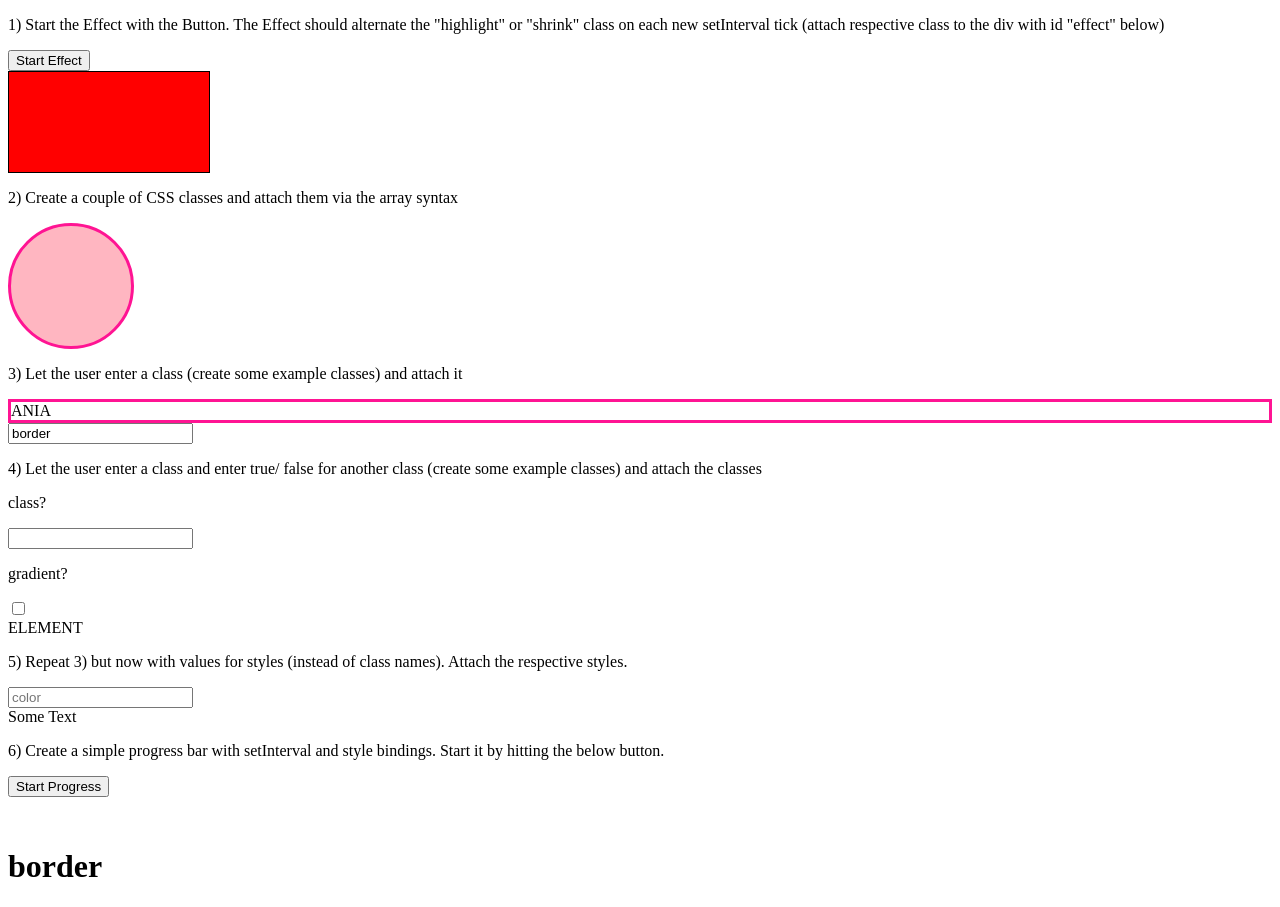
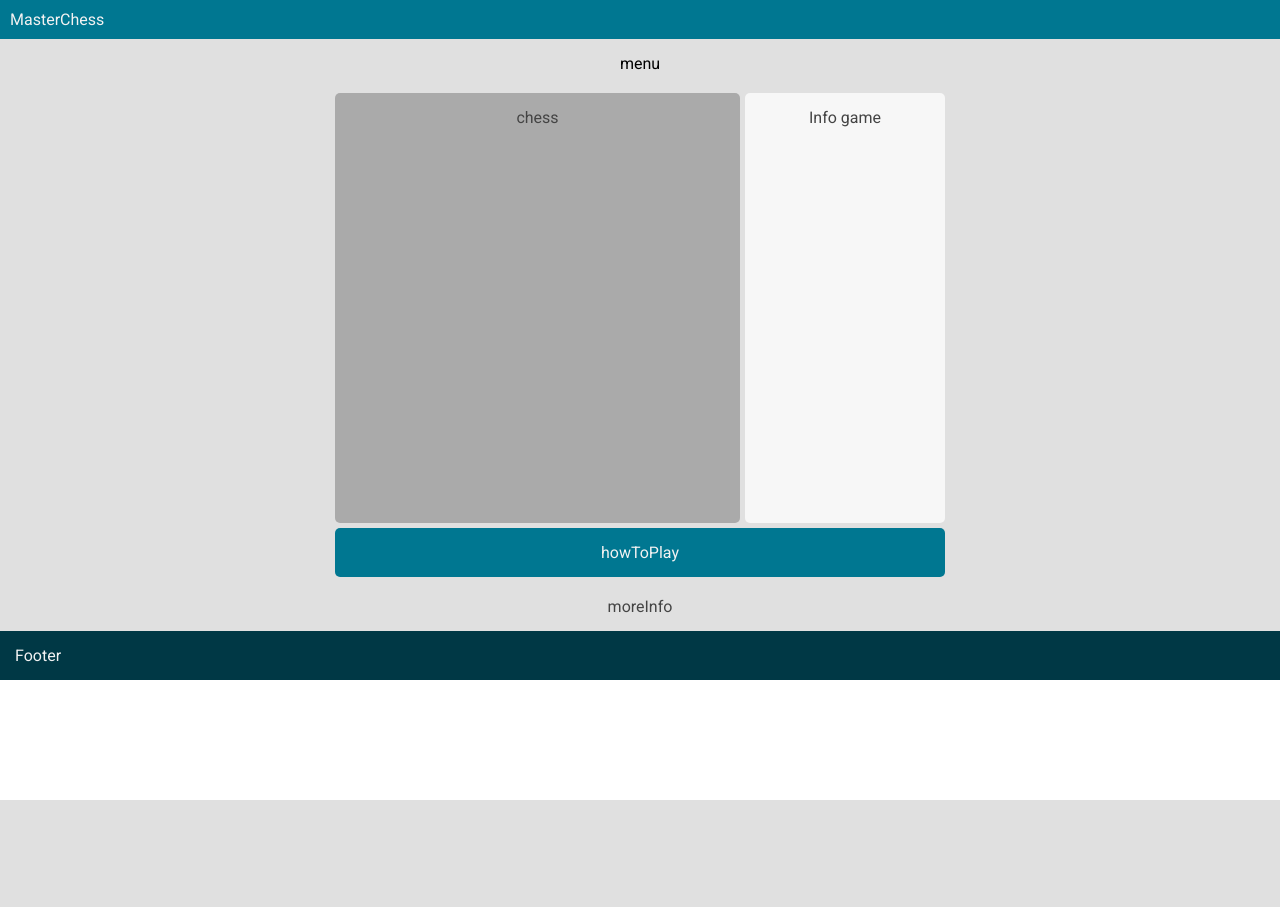
Before and after one commit to nightlinx/Chess-game, a Django app: page / in a window 1280 px wide. After the commit the page ends 800 px from the top, so only its background shows below. Run offline with Django 3.2, Linux system fonts and the light colour scheme; some libraries are stand-ins or nearby versions.

Commit message:
Apply grid to template

```diff
--- a/zpi_masterchess/static/styles.css
+++ /dev/null
@@ -1,50 +0,0 @@
-#effect {
-  width: 100px;
-  height: 100px;
-  border: 1px solid black;
-}
-
-.highlight {
-  background-color: red;
-  width: 200px !important;
-}
-
-.shrink {
-  background-color: gray;
-  width: 50px !important;
-}
-
-.border {
-  border: 3px solid deepPink;
-}
-
-.circle {
-  border-radius: 50%;
-  width: 100px;
-  height: 100px;
-  padding: 10px;
-  background-color: lightPink;
-}
-
-.green{
-  background-color: green;
-}
-
-.yellow{
-  background-color: yellow;
-}
-
-.large{
-  font-size: 200%;
-}
-
-.gradient{
-  background: linear-gradient(red, yellow)
-}
-
-#progressBar {
-  margin: 10px 0;
-  width: 0px;
-  height: 20px;
-  background-color: tomato;
-}
--- a/zpi_masterchess/templates/index.html
+++ b/zpi_masterchess/templates/index.html
@@ -1,97 +1,22 @@
-
-{% verbatim %}
-<!DOCTYPE html>
-<html>
+<!DOCTYPE  html>
+<html lang='pl'>
 <head>
-   <meta charset="UTF-8">
-   <title>VueJS</title>
-   <link rel="stylesheet" href="/static/styles.css" type="text/css">
-   <script src="https://npmcdn.com/vue/dist/vue.js"></script>
+	<meta charset='utf-8'>
+	<title>Play with grid</title>
+	<link href='styles.css' rel='stylesheet'/>
+  <link href="https://fonts.googleapis.com/css?family=Roboto" rel="stylesheet">
 </head>
 <body>
-    <div id="exercise">
 
-      <p> 1) Start the Effect with the Button. The Effect should alternate
-      the "highlight" or "shrink" class on each new setInterval tick
-      (attach respective class to the div with id "effect" below) </p>
-      <div>
-        <button @click="startEffect">Start Effect</button>
-        <div id="effect" v-bind:class="[{highlight: attachHighlight}, {shrink: attachShrink}]"></div>
+<div class="content">
+  <header>MasterChess</header>
+  <div class="wrapper">
+    <div class="box menu">menu</div>
+    <div class="box chess">chess</div>
+    <div class="box infoGame">Info game</div>
+    <div class="box howToPlay">howToPlay</div>
+    <div class="box moreInfo">moreInfo</div>
   </div>
-
-      <p> 2) Create a couple of CSS classes and attach them via
-      the array syntax </p>
-      <div v-bind:class="[attachBorder, makeCircle]"></div>
-
-      <p> 3) Let the user enter a class (create some example classes)
-       and attach it </p>
-      <div>
-        <div v-bind:class="yourClass">ANIA</div>
-        <input type="text" v-model="yourClass">
+  <footer class="box">Footer</footer>
 </div>
-
-      <p> 4) Let the user enter a class and enter true/ false for another
-       class (create some example classes) and attach the classes </p>
-      <div>
-        <p>class?</p>
-        <input type="text" v-model="setClass">
-        <p>gradient?</p>
-        <input type="checkbox" v-model="attachGradient">
-        <div v-bind:class='[setClass, {gradient: attachGradient}]'>ELEMENT</div>
-      </div>
-
-      <p> 5) Repeat 3) but now with values for styles (instead of class names).
-         Attach the respective styles.  </p>
-      <div>
-        <input type="text" v-model="yourValue" placeholder="color">
-        <div v-bind:style='{color: yourValue}'>Some Text</div>
-      </div>
-
-      <p> 6) Create a simple progress bar with setInterval and style bindings.
-        Start it by hitting the below button.</p>
-      <div>
-        <button v-on:click="startProgress">Start Progress</button>
-        <div id="progressBar" v-bind:style='{width: width}'></div>
-      </div>
-        <h1>{{ attachBorder }}</h1>
-    </div>
-    <script>
-     new Vue({
-       el: '#exercise',
-       data: {
-         attachHighlight: true,
-         attachShrink: false,
-         attachBorder: 'border',
-         makeCircle: 'circle',
-         yourClass: 'border',
-         setClass: '',
-         attachGradient: false,
-         yourValue: '',
-         progress: 0,
-         width: ''
-       },
-       computed: {
-
-       },
-       methods: {
-         startEffect: function() {
-           vm = this;
-           setInterval(function() {
-             vm.attachHighlight = ! vm.attachHighlight;
-             vm.attachShrink = ! vm.attachShrink;
-           }, 1000);
-         },
-         startProgress: function() {
-           vm = this;
-           setInterval(function() {
-             vm.progress = vm.progress + 5;
-             if(vm.progress>300){vm.progress=0;}
-             vm.width = vm.progress + 'px';
-           }, 50);
-         }
-       },
-     });
-     </script>
 </body>
-</html>
-{% endverbatim %}
--- a/zpi_masterchess/templates/styles.css
+++ b/zpi_masterchess/templates/styles.css
@@ -1,50 +1,89 @@
-#effect {
-  width: 100px;
-  height: 100px;
-  border: 1px solid black;
+body {
+  margin: 0px;
+	font-family: Roboto;
 }
 
-.highlight {
-  background-color: red;
-  width: 200px !important;
+content {
+  margin: 0px 30px;
 }
 
-.shrink {
-  background-color: gray;
-  width: 50px !important;
+header {
+  background-color: #007791;
+  padding: 10px;
+  color: #F2F2F2;
+}
+footer {
+  background-color: #003845;
+  padding: 10px;
+  color: #F2F2F2;
+}
+.wrapper{
+  text-align: center;
+  background-color:  #E0E0E0;
+  color: #444;
 }
 
-.border {
-  border: 3px solid deepPink;
+.wrapper {
+  display: grid;
+  grid-gap: 5px;
+  grid-template-areas:
+     "header"
+     "left-navbar"
+     "right-navbar"
+     "sidebar"
+     "column1"
+     "column2"
+     "footer"
 }
 
-.circle {
-  border-radius: 50%;
-  width: 100px;
-  height: 100px;
-  padding: 10px;
-  background-color: lightPink;
+@media only screen and (min-width: 800px)  {
+.wrapper {
+    grid-template-columns: auto 200px 200px 200px auto;
+    grid-template-areas:
+    "... menu menu menu ..."
+    "... chess chess infoGame ..."
+    "... howToPlay howToPlay howToPlay ..."
+    "... moreInfo moreInfo moreInfo ..."
+}
 }
 
-.green{
-  background-color: green;
+.box {
+  padding: 15px;
 }
 
-.yellow{
-  background-color: yellow;
+.chess, .infoGame, .howToPlay {
+  border-radius: 5px;
 }
 
-.large{
-  font-size: 200%;
+.menu {
+  grid-area: menu;
+  background-color: #E0E0E0;
+  color: black;
 }
 
-.gradient{
-  background: linear-gradient(red, yellow)
+.chess {
+  grid-area: chess;
+  background-color: #aaaaaa;
+  height: 400px;
 }
 
-#progressBar {
-  margin: 10px 0;
-  width: 0px;
-  height: 20px;
-  background-color: tomato;
+.infoGame{
+  grid-area: infoGame;
+  background-color: #F7F7F7;
 }
+
+.howToPlay{
+  grid-area: howToPlay;
+  background-color: #007791;
+  color: #F2F2F2;
+}
+
+.moreInfo{
+  grid-area: moreInfo;
+}
+
+
+.footer{
+  grid-area: footer;
+  background-color: #999;
+}
```
Lines whose indentation alone changed are shown as unchanged.
